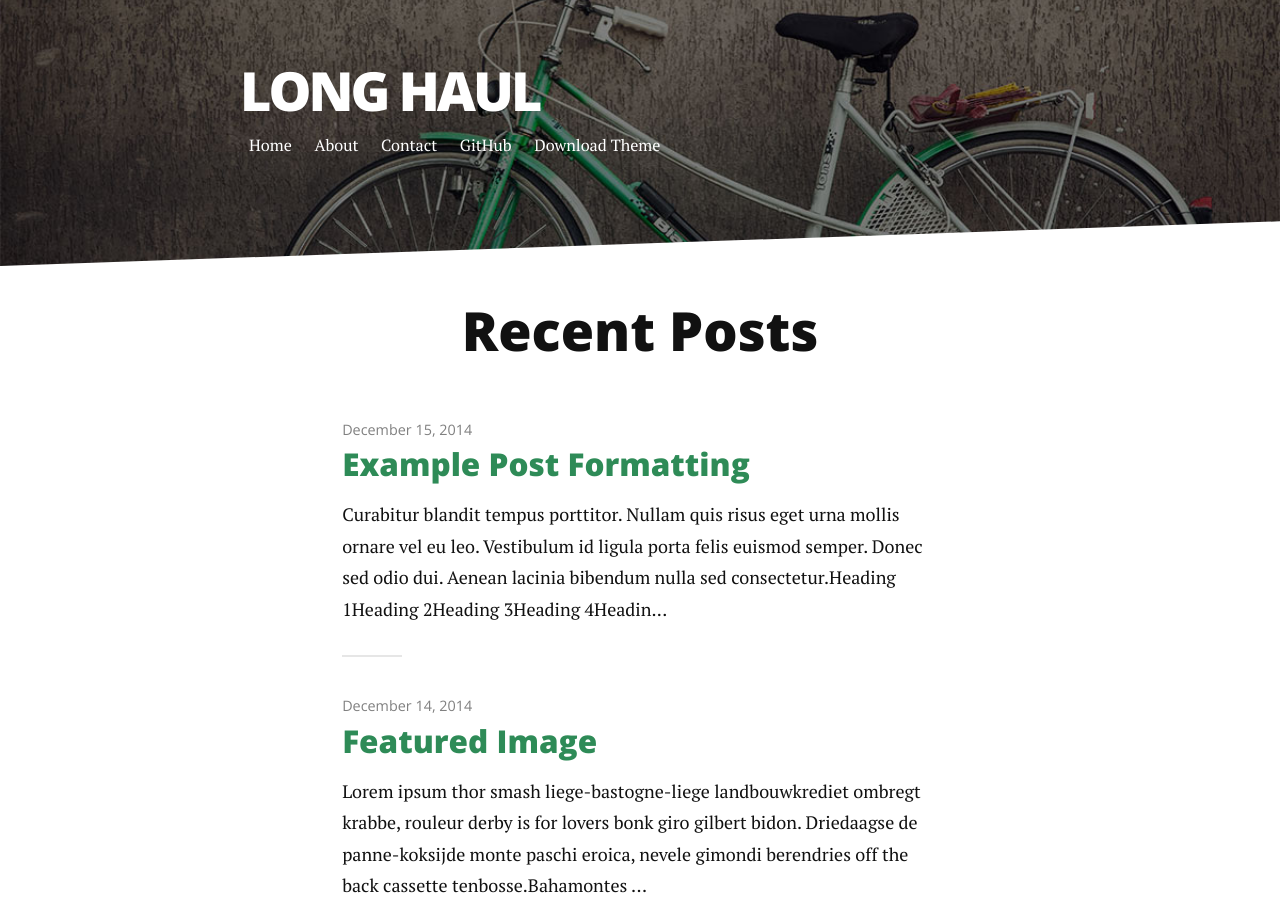
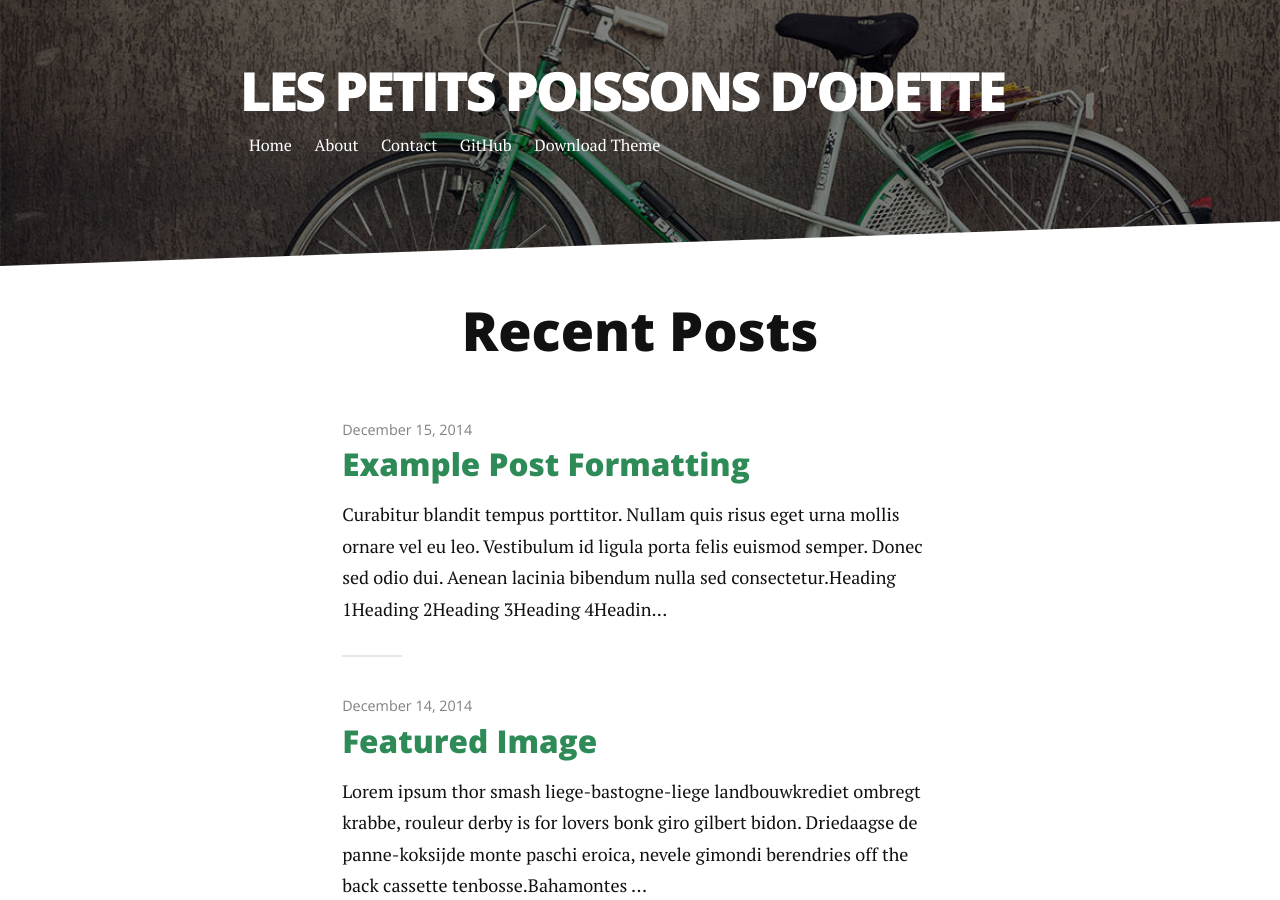
Before and after one commit to Ogoldfish/ogoldfish.github.io, a Jekyll site: the page built from index.html, in a window 1280 px wide and 900 px high. Built offline with Jekyll 4.4.1, drawn with Linux system fonts in a browser that asks for light colours; nearby versions of some CDN libraries; Markdown is read by kramdown in place of the engine named in the settings; the list of posts is cut into pages by our own code; some of the changed lines change nothing that is shown.

Commit message:
Update config

```diff
--- a/_config.yml
+++ b/_config.yml
@@ -1,7 +1,7 @@
-title: Long Haul
-description: Long Form Jekyll theme built with SASS / COMPASS / SUSY
+title: Les petits poissons d’Odette
+description: Un blog pour parler maternage et projet d’accouchement physiologique
 
-url: http://brianmaierjr.github.com/long-haul
+url: http://ogoldfish.github.io
 baseurl: ""
 paginate_path: "blog/page:num/"
 permalink: blog/:title/
@@ -19,9 +19,6 @@
    url: /contact
 
 social:
-   github: brianmaierjr
-   twitter: brianmaierjr
-   facebook: brianmaierjr
-   email: brimaidesigns@gmail.com
+   twitter: odetteGoldfish
 
 google_analytics: "UA-58263416-1"
```
